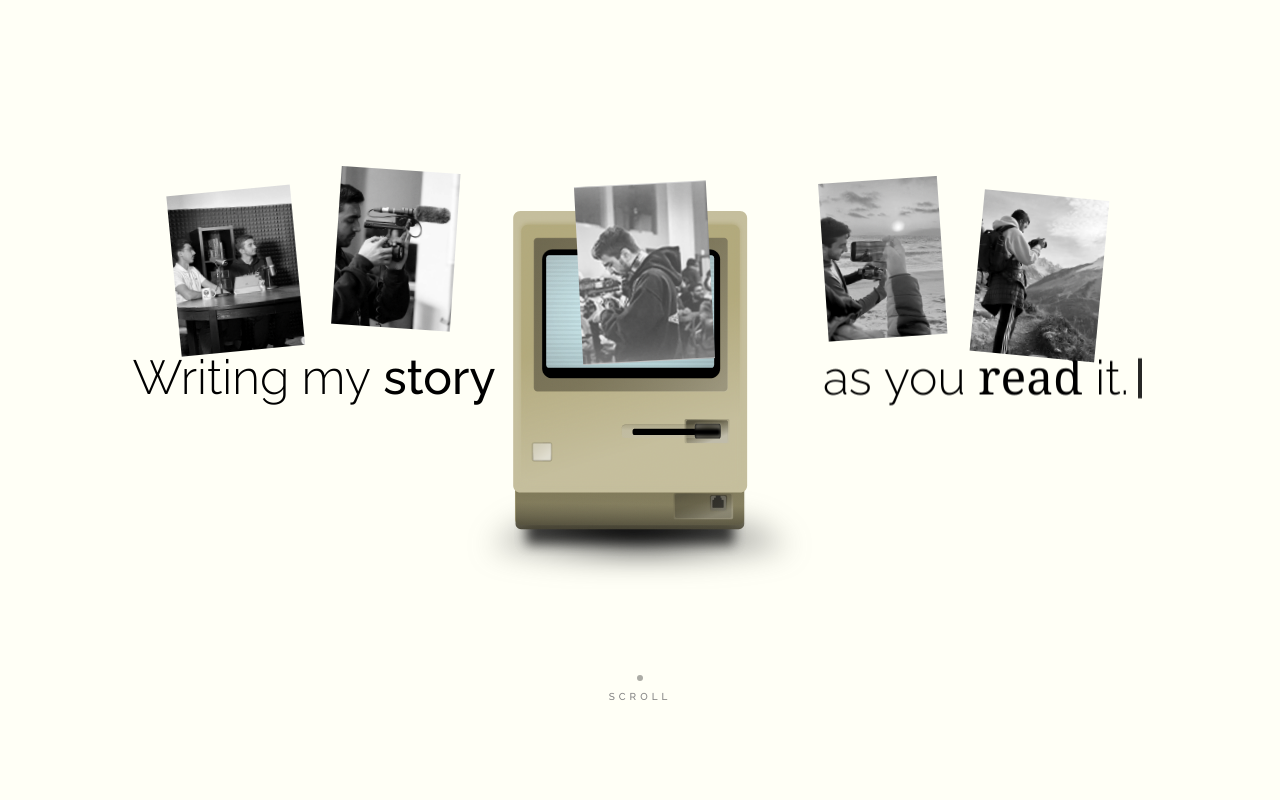
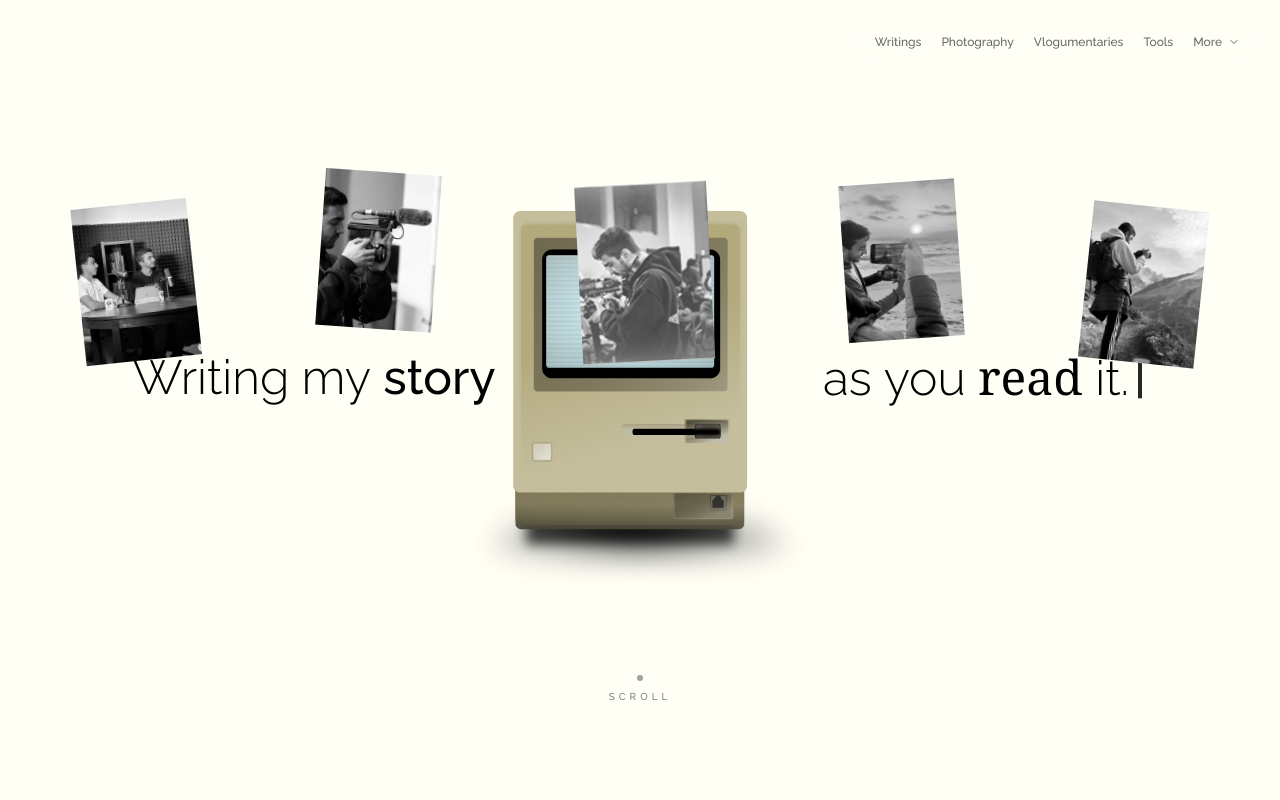
Before and after one commit to mhadifilms/website, a React (Vite) app: page / in a window 1280 px wide. Shown: the top 800 px of the page. Built offline with nearby package versions, Linux system fonts and the light colour scheme; a web font is replaced by a local one.

Commit message:
Speed up homepage intro and add archive shortcuts

```diff
--- a/src/components/archive-folders.tsx
+++ b/src/components/archive-folders.tsx
@@ -39,19 +39,22 @@ export function ArchiveFolders({ items, projects }: ArchiveFoldersProps) {
   useEffect(() => {
     if (typeof window === "undefined") return
 
-    const focusFolder = (category: ArchiveCategory, series?: string) => {
+    const focusFolder = (category: ArchiveCategory, series?: string, behavior?: ScrollBehavior) => {
       setOpenCategory(category)
       setFocusSeries(series ?? null)
       requestAnimationFrame(() => {
         requestAnimationFrame(() => {
-          rootRef.current?.scrollIntoView({ behavior: "smooth", block: "start" })
+          rootRef.current?.scrollIntoView({
+            behavior: behavior ?? (window.matchMedia("(prefers-reduced-motion: reduce)").matches ? "instant" : "smooth"),
+            block: "start",
+          })
         })
       })
     }
 
     const handleOpen = (event: Event) => {
       const detail = (event as CustomEvent<ArchiveOpenFolderDetail>).detail
-      if (detail?.category) focusFolder(detail.category, detail.series)
+      if (detail?.category) focusFolder(detail.category, detail.series, detail.behavior)
     }
 
     window.addEventListener(ARCHIVE_OPEN_FOLDER_EVENT, handleOpen)
@@ -85,7 +88,7 @@ export function ArchiveFolders({ items, projects }: ArchiveFoldersProps) {
         projects: categoryProjects,
         cover: categoryItems.find((item) => item.image)?.image ?? categoryProjects.find((project) => project.image)?.image,
       }
-    }).filter((folder) => folder.items.length > 0)
+    })
   }, [items, projects])
 
   const openFolder = folders.find((folder) => folder.category === openCategory) ?? null
@@ -376,7 +379,9 @@ function FolderView({
             {folder.category}
           </h3>
           <p className="mt-2 max-w-[42rem] break-words text-xs font-light leading-5 text-black/55">
-            Subfolders separate the experiments inside this format.
+            {folder.items.length > 0
+              ? "Subfolders separate the experiments inside this format."
+              : "No files published here yet."}
           </p>
         </header>
 
--- /dev/null
+++ b/src/components/archive-nav.tsx
@@ -0,0 +1,81 @@
+import { useEffect, useRef } from "react"
+import { ChevronDown } from "lucide-react"
+
+import type { ArchiveCategory } from "@/content/types"
+import { ARCHIVE_CATEGORY_ORDER, archiveCategorySlug, openArchiveFolder } from "@/lib/archive-utils"
+
+const QUICK_LINKS: ArchiveCategory[] = ["Writings", "Photography", "Vlogumentaries", "Tools"]
+const LINK_STYLE = "rounded-sm py-2 text-xs font-medium text-black/60 transition-colors hover:text-black focus-visible:outline-2 focus-visible:outline-offset-4 focus-visible:outline-ring"
+
+export function ArchiveNav() {
+  const menuRef = useRef<HTMLDetailsElement>(null)
+
+  useEffect(() => {
+    const closeOutside = (event: PointerEvent) => {
+      const menu = menuRef.current
+      if (menu && !menu.contains(event.target as Node)) menu.open = false
+    }
+    const closeOnEscape = (event: KeyboardEvent) => {
+      const menu = menuRef.current
+      if (event.key === "Escape" && menu?.open) {
+        menu.open = false
+        menu.querySelector("summary")?.focus()
+      }
+    }
+    document.addEventListener("pointerdown", closeOutside)
+    document.addEventListener("keydown", closeOnEscape)
+    return () => {
+      document.removeEventListener("pointerdown", closeOutside)
+      document.removeEventListener("keydown", closeOnEscape)
+    }
+  }, [])
+
+  const link = (category: ArchiveCategory, className = "") => (
+    <a
+      key={category}
+      href={`/archives#${archiveCategorySlug(category)}`}
+      className={`${LINK_STYLE} ${className}`}
+      onClick={(event) => {
+        if (event.button !== 0 || event.metaKey || event.ctrlKey || event.shiftKey || event.altKey) return
+        event.preventDefault()
+        if (menuRef.current?.open) {
+          menuRef.current.open = false
+          menuRef.current.querySelector("summary")?.focus()
+        }
+        openArchiveFolder(category, undefined, "instant")
+      }}
+    >
+      {category}
+    </a>
+  )
+
+  return (
+    <nav
+      aria-label="Explore archives"
+      className="fixed right-4 top-[calc(0.75rem+env(safe-area-inset-top))] z-50 flex items-center gap-5 rounded-lg bg-background/85 px-3 backdrop-blur-sm sm:right-7 sm:top-5"
+    >
+      <div className="hidden items-center gap-5 md:flex">
+        {QUICK_LINKS.map((category) => link(category))}
+      </div>
+      <details
+        ref={menuRef}
+        className="group relative"
+        onBlur={(event) => {
+          if (!event.currentTarget.contains(event.relatedTarget as Node | null)) event.currentTarget.open = false
+        }}
+      >
+        <summary className={`${LINK_STYLE} flex min-h-11 cursor-pointer list-none items-center gap-1.5 [&::-webkit-details-marker]:hidden`}>
+          <span className="md:hidden">Explore</span>
+          <span className="hidden md:inline">More</span>
+          <ChevronDown aria-hidden="true" className="size-3 transition-transform group-open:rotate-180" />
+        </summary>
+        <div className="absolute right-0 top-full mt-2 flex w-52 flex-col rounded-lg border border-black/10 bg-background p-3 shadow-sm">
+          {ARCHIVE_CATEGORY_ORDER.map((category) => link(
+            category,
+            `px-2 py-3 hover:bg-black/5 ${QUICK_LINKS.includes(category) ? "md:hidden" : ""}`,
+          ))}
+        </div>
+      </details>
+    </nav>
+  )
+}
--- a/src/components/hero-polaroid-layer.tsx
+++ b/src/components/hero-polaroid-layer.tsx
@@ -6,6 +6,7 @@ import { ScrollTrigger } from "gsap/ScrollTrigger"
 
 import { useSectionContext } from "@/hooks/section-context"
 import { scenePolaroids } from "@/lib/polaroid-scene"
+import { easeHomeScroll } from "@/lib/home-scroll"
 
 gsap.registerPlugin(Flip, ScrollTrigger, useGSAP)
 ScrollTrigger.config({ ignoreMobileResize: true })
@@ -185,12 +186,14 @@ export function HeroPolaroidLayer() {
       }
 
       let timeline: gsap.core.Timeline | undefined
+      let scrollTween: gsap.core.Tween | undefined
       let followTimeline: gsap.core.Timeline | undefined
       let resizeFrame = 0
       let lastLayoutSize = stableLayoutSize()
 
       const buildTimeline = () => {
-        timeline?.scrollTrigger?.kill()
+        scrollTween?.scrollTrigger?.kill()
+        scrollTween?.kill()
         timeline?.kill()
         followTimeline?.scrollTrigger?.kill()
         followTimeline?.kill()
@@ -221,13 +224,7 @@ export function HeroPolaroidLayer() {
 
         const homeTimeline = gsap.timeline({
           defaults: { ease: "none" },
-          scrollTrigger: {
-            trigger: home,
-            start: "top top",
-            end: () => `+=${Math.max(1, home.offsetHeight - stableViewportHeight())}`,
-            scrub,
-            invalidateOnRefresh: true,
-          },
+          paused: true,
         })
         timeline = homeTimeline
 
@@ -264,6 +261,18 @@ export function HeroPolaroidLayer() {
             .to(photo, { top: "5%", right: "5%", bottom: "18%", left: "5%", duration: 0.12 }, enterAt + 0.01)
             .to(hero, { ...rectVars(screenSmall), rotate: finalRotate * 0.65, duration: 0.3 }, shrinkAt)
             .to(hero, { ...rectVars(aboutPolaroid), rotate: finalRotate, duration: 0.28, ease: "power1.inOut" }, attachAt)
+        })
+
+        scrollTween = gsap.to(homeTimeline, {
+          progress: 1,
+          ease: easeHomeScroll,
+          scrollTrigger: {
+            trigger: home,
+            start: "top top",
+            end: () => `+=${Math.max(1, home.offsetHeight - stableViewportHeight())}`,
+            scrub,
+            invalidateOnRefresh: true,
+          },
         })
 
         const aboutTimeline = gsap.timeline({
@@ -317,7 +326,8 @@ export function HeroPolaroidLayer() {
       return () => {
         window.cancelAnimationFrame(resizeFrame)
         window.removeEventListener("resize", queueRebuild)
-        timeline?.scrollTrigger?.kill()
+        scrollTween?.scrollTrigger?.kill()
+        scrollTween?.kill()
         timeline?.kill()
         followTimeline?.scrollTrigger?.kill()
         followTimeline?.kill()
--- a/src/hooks/use-section-router.ts
+++ b/src/hooks/use-section-router.ts
@@ -164,7 +164,8 @@ export function useSectionRouter(sections: SectionDescriptor[]): SectionRouterSt
           setActiveId((prev) => (prev === bestId ? prev : bestId))
           const section = sections.find((s) => s.id === bestId)
           if (section) {
-            const path = section.id === "experiences" && window.location.hash ? `${section.path}${window.location.hash}` : section.path
+            const keepsHash = section.id === "experiences" || section.id === "archives"
+            const path = keepsHash && window.location.hash ? `${section.path}${window.location.hash}` : section.path
             if (path !== lastPushedPathRef.current) {
               passivePathRef.current = path
               window.history.replaceState(null, "", path)
--- a/src/lib/archive-utils.ts
+++ b/src/lib/archive-utils.ts
@@ -5,6 +5,7 @@ export const ARCHIVE_OPEN_FOLDER_EVENT = "archive:open-folder"
 export type ArchiveOpenFolderDetail = {
   category: ArchiveCategory
   series?: string
+  behavior?: ScrollBehavior
 }
 
 export const ARCHIVE_CATEGORY_ORDER: ArchiveCategory[] = [
@@ -97,12 +98,12 @@ export function relatedSeriesForExperience(
  * Opens an Archives folder in place (same-page) and asks it to highlight a
  * series. Updates the hash too, so the deep link is shareable.
  */
-export function openArchiveFolder(category: ArchiveCategory, series?: string) {
+export function openArchiveFolder(category: ArchiveCategory, series?: string, behavior?: ScrollBehavior) {
   if (typeof window === "undefined") return
   window.history.replaceState(null, "", `/archives#${archiveCategorySlug(category)}`)
   window.dispatchEvent(
     new CustomEvent<ArchiveOpenFolderDetail>(ARCHIVE_OPEN_FOLDER_EVENT, {
-      detail: { category, series },
+      detail: { category, series, behavior },
     }),
   )
 }
--- /dev/null
+++ b/src/lib/home-scroll.ts
@@ -0,0 +1,5 @@
+// Keep the initial zoom brisk, then gradually settle into the About section.
+// Shared by GSAP and Motion so the photos and text arrive together.
+export function easeHomeScroll(progress: number) {
+  return (4 * progress - progress ** 4) / 3
+}
--- a/src/pages/site.tsx
+++ b/src/pages/site.tsx
@@ -2,6 +2,7 @@ import { Suspense, lazy, useMemo } from "react"
 import { useMotionValue } from "framer-motion"
 
 import { PillNav } from "@/components/pill-nav"
+import { ArchiveNav } from "@/components/archive-nav"
 import { SeoMetadata } from "@/components/seo-metadata"
 import { SiteFooter } from "@/components/site-footer"
 import { AboutSection } from "@/sections/about"
@@ -40,6 +41,7 @@ export default function SitePage() {
   return (
     <SectionContext.Provider value={contextValue}>
       <SeoMetadata activeId={activeId} />
+      <ArchiveNav />
       <main id="content">
         <HomeSection transitionProgress={homeScrollProgress} />
         <AboutSection transitionProgress={homeScrollProgress} />
--- a/src/sections/home.tsx
+++ b/src/sections/home.tsx
@@ -4,6 +4,7 @@ import type { MotionValue } from "framer-motion"
 
 import { Section } from "@/components/section"
 import { cn } from "@/lib/utils"
+import { easeHomeScroll } from "@/lib/home-scroll"
 
 const MAC_IMAGE = `${import.meta.env.BASE_URL}media/figma-macintosh.svg`
 
@@ -86,23 +87,24 @@ export function HomeSection({ transitionProgress }: HomeSectionProps) {
     offset: ["start start", "end end"],
   })
   const reduced = prefersReducedMotion()
+  const sceneProgress = useTransform(scrollYProgress, easeHomeScroll)
 
-  const taglineOpacity = useTransform(scrollYProgress, [0, 0.18], reduced ? [1, 1] : [1, 0])
+  const taglineOpacity = useTransform(sceneProgress, [0, 0.18], reduced ? [1, 1] : [1, 0])
 
-  useMotionValueEvent(scrollYProgress, "change", (latest) => {
+  useMotionValueEvent(sceneProgress, "change", (latest) => {
     transitionProgress.set(latest)
   })
 
   useEffect(() => {
-    const latest = scrollYProgress.get()
+    const latest = sceneProgress.get()
     transitionProgress.set(latest)
-  }, [scrollYProgress, transitionProgress])
+  }, [sceneProgress, transitionProgress])
 
   return (
     <Section
       id="home"
       label="Home"
-      className="h-[320svh] snap-none overflow-visible"
+      className="h-[220svh] snap-none overflow-visible"
       innerClassName="relative h-full w-full"
     >
       <div ref={ref} className="relative h-full w-full">
```
